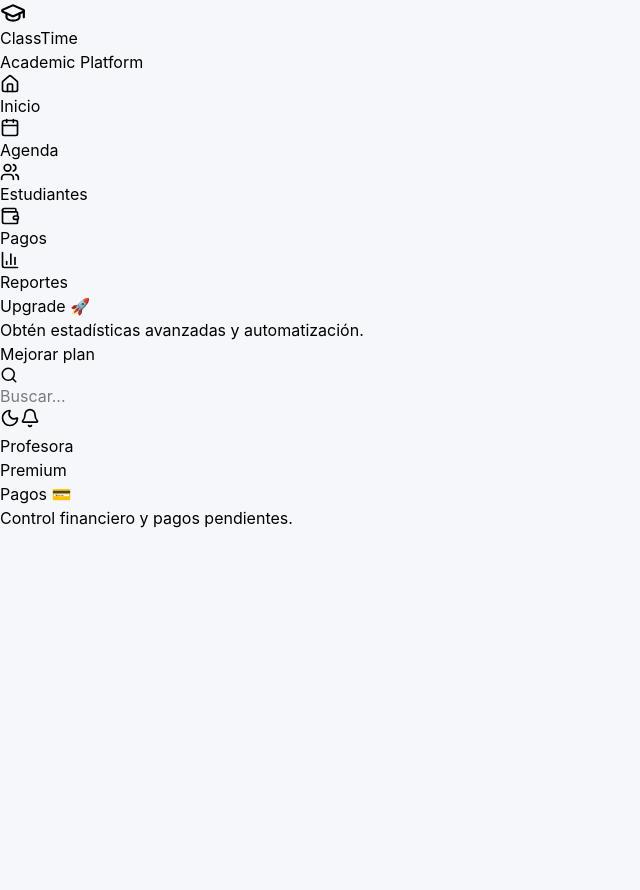
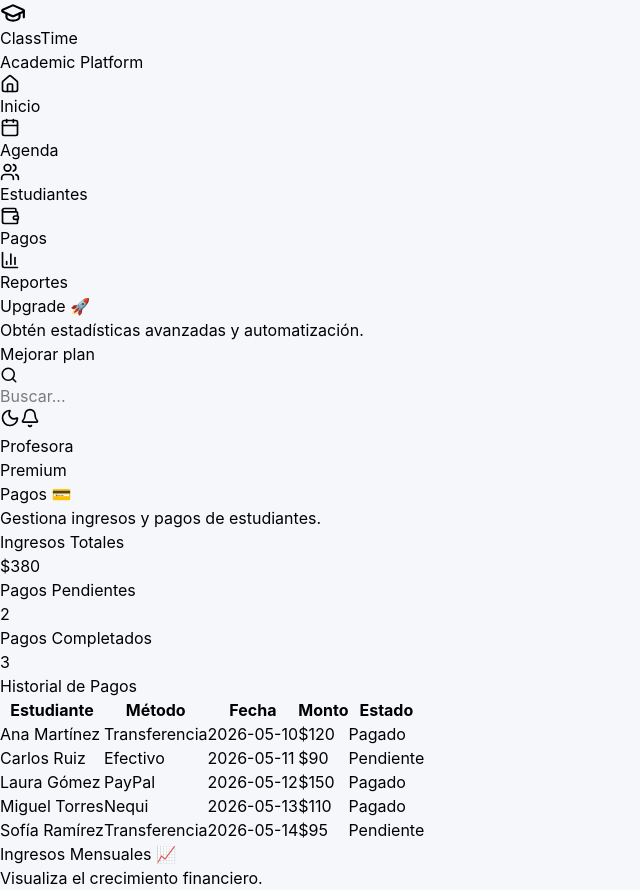
Before and after one commit to JOliverosRIng/AppDeAgendamientos, a React (Vite) app: page /payments in a window 1280 px wide. Shown: the whole page, without its empty margins (0-640 px from the left). Before the commit the page ends 800 px from the top, so only its background shows below. Built offline with nearby package versions, Linux system fonts and the light colour scheme.

Commit message:
feat(payments): add financial dashboard, payment table and income analytics charts

```diff
--- /dev/null
+++ b/src/components/IncomeChart.jsx
@@ -0,0 +1,114 @@
+import {
+  LineChart,
+  Line,
+  XAxis,
+  YAxis,
+  Tooltip,
+  ResponsiveContainer,
+  CartesianGrid,
+} from "recharts";
+
+const data = [
+
+  {
+    month: "Ene",
+    income: 400,
+  },
+
+  {
+    month: "Feb",
+    income: 700,
+  },
+
+  {
+    month: "Mar",
+    income: 500,
+  },
+
+  {
+    month: "Abr",
+    income: 900,
+  },
+
+  {
+    month: "May",
+    income: 1200,
+  },
+
+  {
+    month: "Jun",
+    income: 1000,
+  },
+
+];
+
+function IncomeChart() {
+
+  return (
+
+    <div className="
+      bg-white
+      dark:bg-slate-800
+      rounded-3xl
+      p-6
+      border
+      border-gray-100
+      dark:border-slate-700
+      mt-10
+    ">
+
+      <div className="mb-8">
+
+        <h2 className="
+          text-2xl
+          font-bold
+          dark:text-white
+        ">
+
+          Ingresos Mensuales 📈
+
+        </h2>
+
+        <p className="text-gray-500 mt-2">
+
+          Visualiza el crecimiento financiero.
+
+        </p>
+
+      </div>
+
+      <div className="w-full h-[350px]">
+
+        <ResponsiveContainer>
+
+          <LineChart data={data}>
+
+            <CartesianGrid
+              strokeDasharray="3 3"
+            />
+
+            <XAxis dataKey="month" />
+
+            <YAxis />
+
+            <Tooltip />
+
+            <Line
+              type="monotone"
+              dataKey="income"
+              stroke="#6C63FF"
+              strokeWidth={4}
+            />
+
+          </LineChart>
+
+        </ResponsiveContainer>
+
+      </div>
+
+    </div>
+
+  );
+}
+
+export default IncomeChart;
--- /dev/null
+++ b/src/components/PaymentTable.jsx
@@ -0,0 +1,164 @@
+function PaymentTable({ payments }) {
+
+  return (
+
+    <div className="
+      bg-white
+      dark:bg-slate-800
+      rounded-3xl
+      p-6
+      border
+      border-gray-100
+      dark:border-slate-700
+      overflow-x-auto
+    ">
+
+      <h2 className="
+        text-2xl
+        font-bold
+        mb-6
+        dark:text-white
+      ">
+
+        Historial de Pagos
+
+      </h2>
+
+      <table className="w-full">
+
+        <thead>
+
+          <tr className="
+            text-left
+            border-b
+            border-gray-200
+            dark:border-slate-700
+          ">
+
+            <th className="pb-4 dark:text-white">
+              Estudiante
+            </th>
+
+            <th className="pb-4 dark:text-white">
+              Método
+            </th>
+
+            <th className="pb-4 dark:text-white">
+              Fecha
+            </th>
+
+            <th className="pb-4 dark:text-white">
+              Monto
+            </th>
+
+            <th className="pb-4 dark:text-white">
+              Estado
+            </th>
+
+          </tr>
+
+        </thead>
+
+        <tbody>
+
+          {payments.map((payment) => (
+
+            <tr
+              key={payment.id}
+              className="
+                border-b
+                border-gray-100
+                dark:border-slate-700
+              "
+            >
+
+              {/* Student */}
+              <td className="
+                py-5
+                dark:text-white
+              ">
+
+                {payment.student}
+
+              </td>
+
+              {/* Method */}
+              <td className="
+                py-5
+                text-gray-500
+              ">
+
+                {payment.method}
+
+              </td>
+
+              {/* Date */}
+              <td className="
+                py-5
+                text-gray-500
+              ">
+
+                {payment.date}
+
+              </td>
+
+              {/* Amount */}
+              <td className="
+                py-5
+                font-semibold
+                dark:text-white
+              ">
+
+                ${payment.amount}
+
+              </td>
+
+              {/* Status */}
+              <td className="py-5">
+
+                <span
+                  className={`
+                    px-4
+                    py-2
+                    rounded-full
+                    text-sm
+                    font-medium
+
+                    ${
+                      payment.status === "Pagado"
+                        ? `
+                          bg-green-100
+                          text-green-700
+                          dark:bg-green-900/30
+                          dark:text-green-400
+                        `
+                        : `
+                          bg-yellow-100
+                          text-yellow-700
+                          dark:bg-yellow-900/30
+                          dark:text-yellow-400
+                        `
+                    }
+                  `}
+                >
+
+                  {payment.status}
+
+                </span>
+
+              </td>
+
+            </tr>
+
+          ))}
+
+        </tbody>
+
+      </table>
+
+    </div>
+
+  );
+}
+
+export default PaymentTable;
--- /dev/null
+++ b/src/data/payments.js
@@ -0,0 +1,48 @@
+export const payments = [
+
+  {
+    id: 1,
+    student: "Ana Martínez",
+    amount: 120,
+    status: "Pagado",
+    method: "Transferencia",
+    date: "2026-05-10",
+  },
+
+  {
+    id: 2,
+    student: "Carlos Ruiz",
+    amount: 90,
+    status: "Pendiente",
+    method: "Efectivo",
+    date: "2026-05-11",
+  },
+
+  {
+    id: 3,
+    student: "Laura Gómez",
+    amount: 150,
+    status: "Pagado",
+    method: "PayPal",
+    date: "2026-05-12",
+  },
+
+  {
+    id: 4,
+    student: "Miguel Torres",
+    amount: 110,
+    status: "Pagado",
+    method: "Nequi",
+    date: "2026-05-13",
+  },
+
+  {
+    id: 5,
+    student: "Sofía Ramírez",
+    amount: 95,
+    status: "Pendiente",
+    method: "Transferencia",
+    date: "2026-05-14",
+  },
+
+];
--- a/src/pages/Payments.jsx
+++ b/src/pages/Payments.jsx
@@ -1,14 +1,159 @@
+import { payments } from "../data/payments";
+import PaymentTable from "../components/PaymentTable";
+import IncomeChart from "../components/IncomeChart";
+
 function Payments() {
+
+  const totalIncome = payments
+    .filter(
+      (payment) =>
+        payment.status === "Pagado"
+    )
+    .reduce(
+      (acc, payment) =>
+        acc + payment.amount,
+      0
+    );
+
+  const pendingPayments =
+    payments.filter(
+      (payment) =>
+        payment.status === "Pendiente"
+    ).length;
+
+  const completedPayments =
+    payments.filter(
+      (payment) =>
+        payment.status === "Pagado"
+    ).length;
+
   return (
+
     <div>
-      <h1 className="text-4xl font-bold">
-        Pagos 💳
-      </h1>
 
-      <p className="text-gray-500 mt-2">
-        Control financiero y pagos pendientes.
-      </p>
+      {/* Header */}
+      <div className="mb-10">
+
+        <h1 className="text-4xl font-bold dark:text-white">
+
+          Pagos 💳
+
+        </h1>
+
+        <p className="text-gray-500 mt-2">
+
+          Gestiona ingresos y pagos de estudiantes.
+
+        </p>
+
+      </div>
+
+      {/* Stats */}
+      <div className="
+        grid
+        grid-cols-1
+        md:grid-cols-2
+        xl:grid-cols-3
+        gap-6
+        mb-10
+      ">
+
+        {/* Income */}
+        <div className="
+          bg-white
+          dark:bg-slate-800
+          rounded-3xl
+          p-6
+          border
+          border-gray-100
+          dark:border-slate-700
+        ">
+
+          <p className="text-gray-500 mb-2">
+
+            Ingresos Totales
+
+          </p>
+
+          <h2 className="
+            text-4xl
+            font-bold
+            dark:text-white
+          ">
+
+            ${totalIncome}
+
+          </h2>
+
+        </div>
+
+        {/* Pending */}
+        <div className="
+          bg-white
+          dark:bg-slate-800
+          rounded-3xl
+          p-6
+          border
+          border-gray-100
+          dark:border-slate-700
+        ">
+
+          <p className="text-gray-500 mb-2">
+
+            Pagos Pendientes
+
+          </p>
+
+          <h2 className="
+            text-4xl
+            font-bold
+            text-yellow-500
+          ">
+
+            {pendingPayments}
+
+          </h2>
+
+        </div>
+
+        {/* Completed */}
+        <div className="
+          bg-white
+          dark:bg-slate-800
+          rounded-3xl
+          p-6
+          border
+          border-gray-100
+          dark:border-slate-700
+        ">
+
+          <p className="text-gray-500 mb-2">
+
+            Pagos Completados
+
+          </p>
+
+          <h2 className="
+            text-4xl
+            font-bold
+            text-green-500
+          ">
+
+            {completedPayments}
+
+          </h2>
+
+        </div>
+
+      </div>
+
+      {/* Table */}
+      <PaymentTable payments={payments} />
+
+      <IncomeChart />
+
     </div>
+
   );
 }
 
```
Also changed, not shown: src/components/StudentFilters.jsx (deleted).
